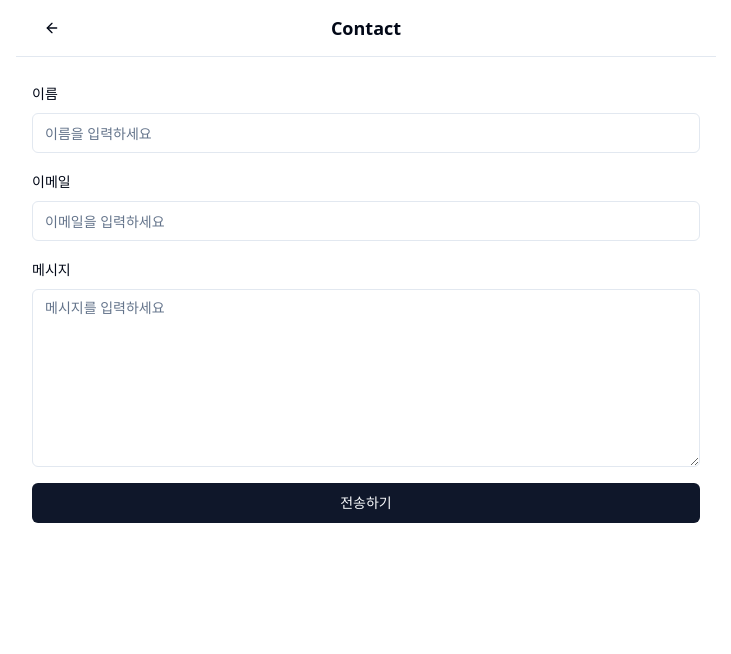
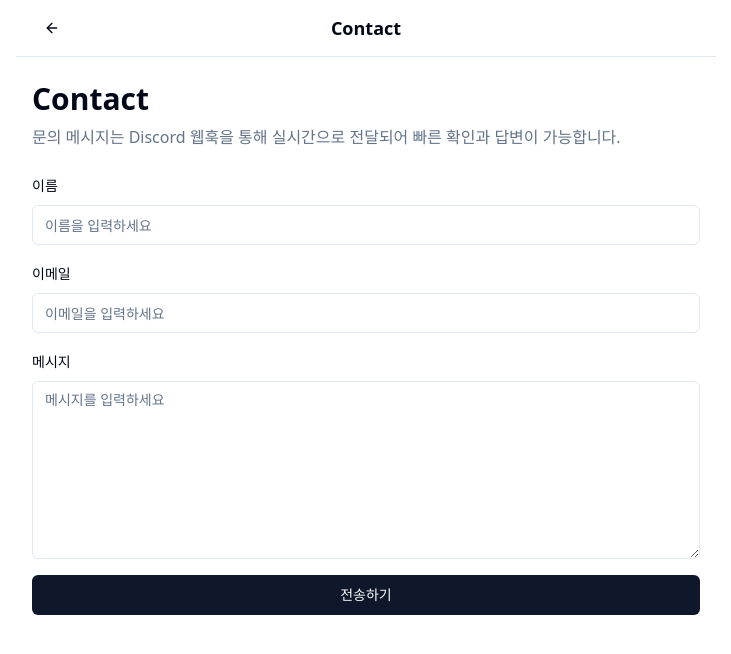
Before and after one commit to wooncloud/wooncloud-web, a Next.js app: page /contact in a window 1280 px wide. Shown: the top 654 px of the page, without its empty margins (274-1005 px from the left). Built offline with nearby package versions, Linux system fonts and the light colour scheme.

Commit message:
feat(contact): contact 페이지 설명 추가

```diff
--- a/src/app/(pages)/contact/page.tsx
+++ b/src/app/(pages)/contact/page.tsx
@@ -80,6 +80,12 @@ export default function ContactPage() {
 
   return (
     <div className="space-y-6 py-6">
+      <div className="space-y-2">
+        <h1 className="text-3xl font-bold">Contact</h1>
+        <p className="text-muted-foreground">
+          문의 메시지는 Discord 웹훅을 통해 실시간으로 전달되어 빠른 확인과 답변이 가능합니다.
+        </p>
+      </div>
       <form onSubmit={handleSubmit} className="space-y-4">
         <div className="space-y-2">
           <Label htmlFor="title">이름</Label>
```
